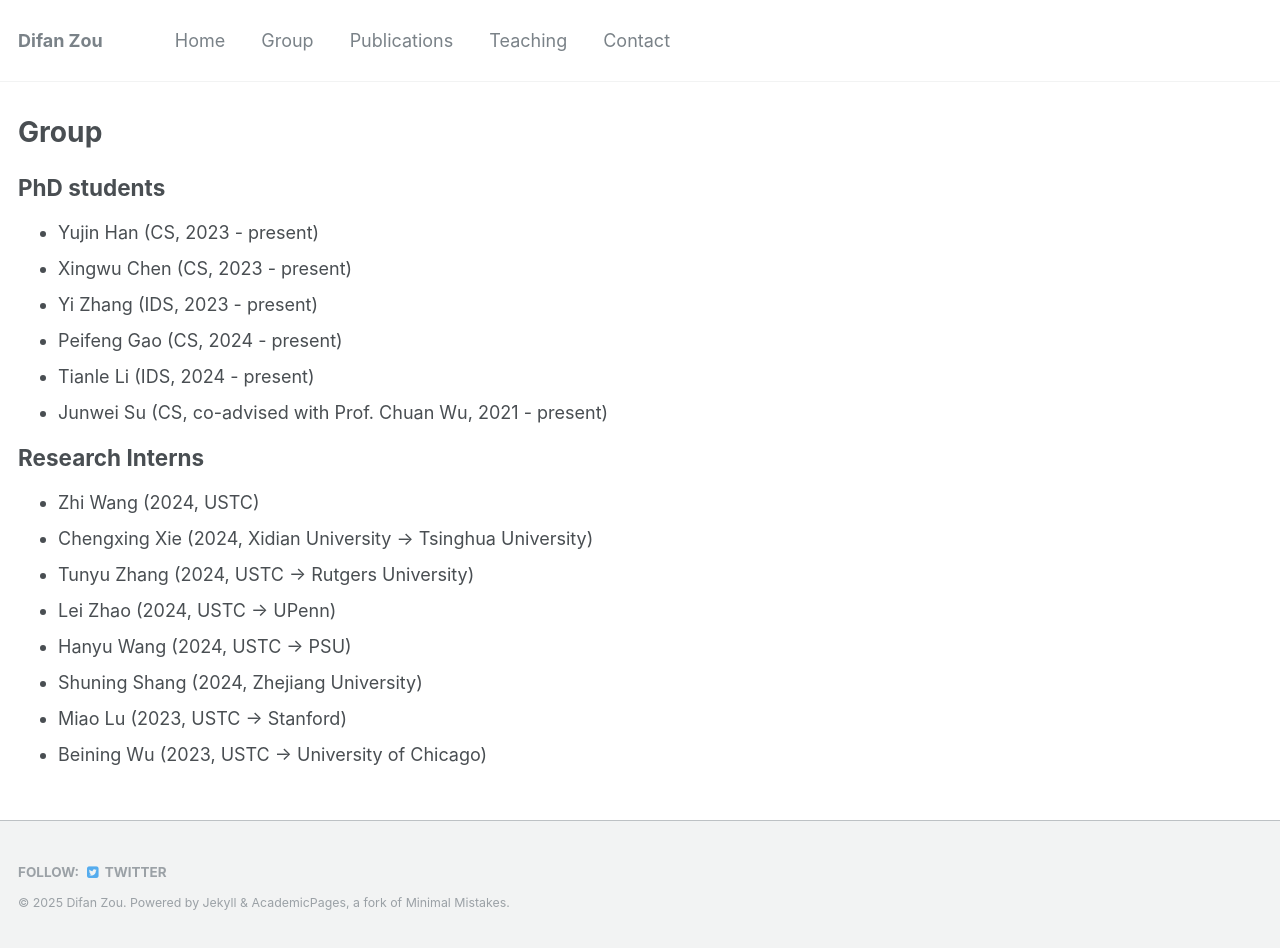
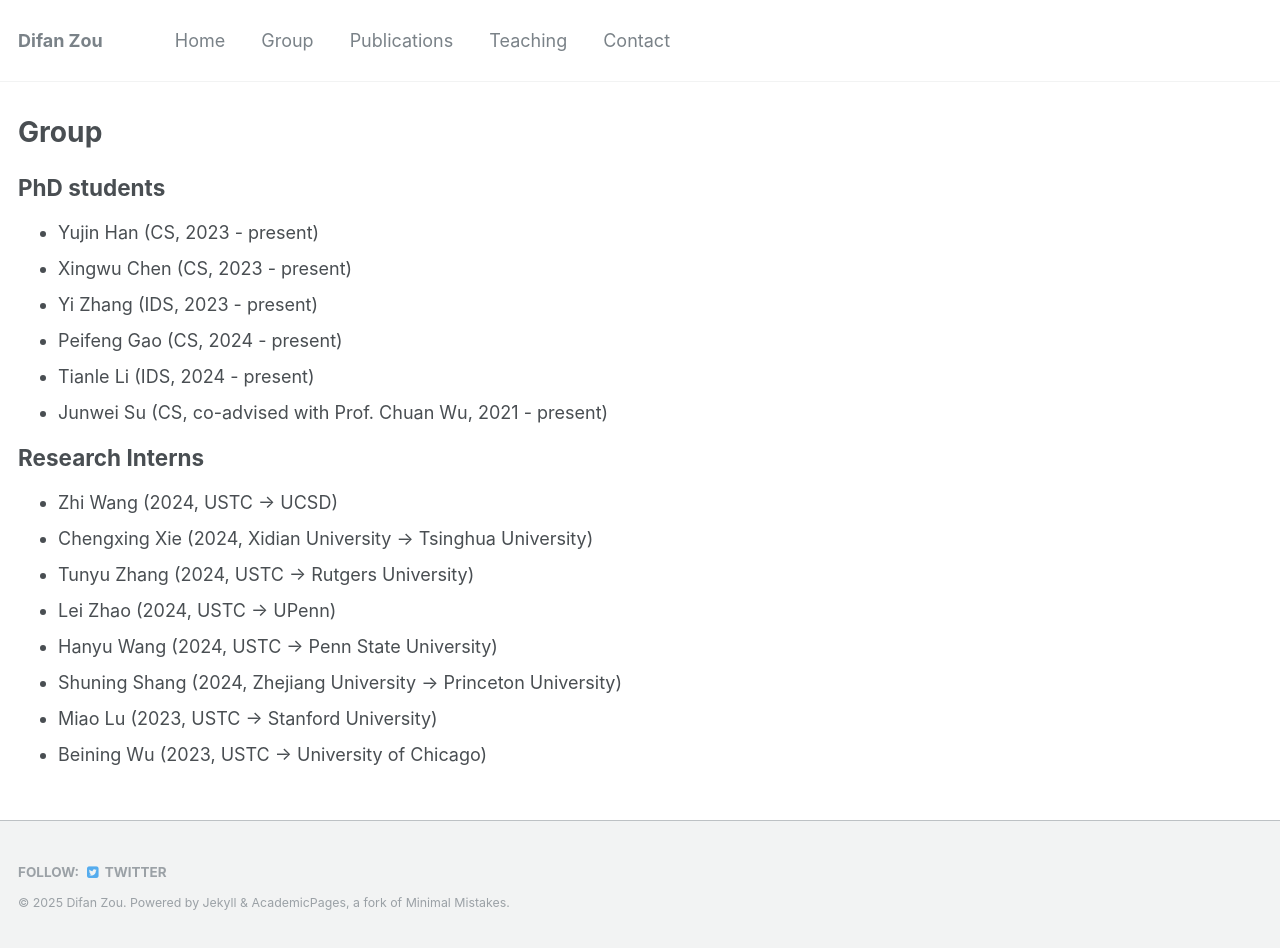
Before and after one commit to difanzou/difanzou.github.io, a Jekyll site: the page built from _pages/group.md, in a window 1280 px wide. Built offline with Jekyll 4.4.1, drawn with Linux system fonts in a browser that asks for light colours.

Commit message:
add group information

```diff
--- a/_pages/group.md
+++ b/_pages/group.md
@@ -15,11 +15,11 @@ author_profile: true
 - Junwei Su (CS, co-advised with Prof. Chuan Wu, 2021 - present)
 
 ## Research Interns
-- Zhi Wang (2024, USTC)
+- Zhi Wang (2024, USTC -> UCSD)
 - Chengxing Xie (2024, Xidian University -> Tsinghua University)
 - Tunyu Zhang (2024, USTC -> Rutgers University)
 - Lei Zhao (2024, USTC -> UPenn)
-- Hanyu Wang (2024, USTC -> PSU)
-- Shuning Shang (2024, Zhejiang University)
-- Miao Lu (2023, USTC -> Stanford)
+- Hanyu Wang (2024, USTC -> Penn State University)
+- Shuning Shang (2024, Zhejiang University -> Princeton University)
+- Miao Lu (2023, USTC -> Stanford University)
 - Beining Wu (2023, USTC -> University of Chicago)
```
